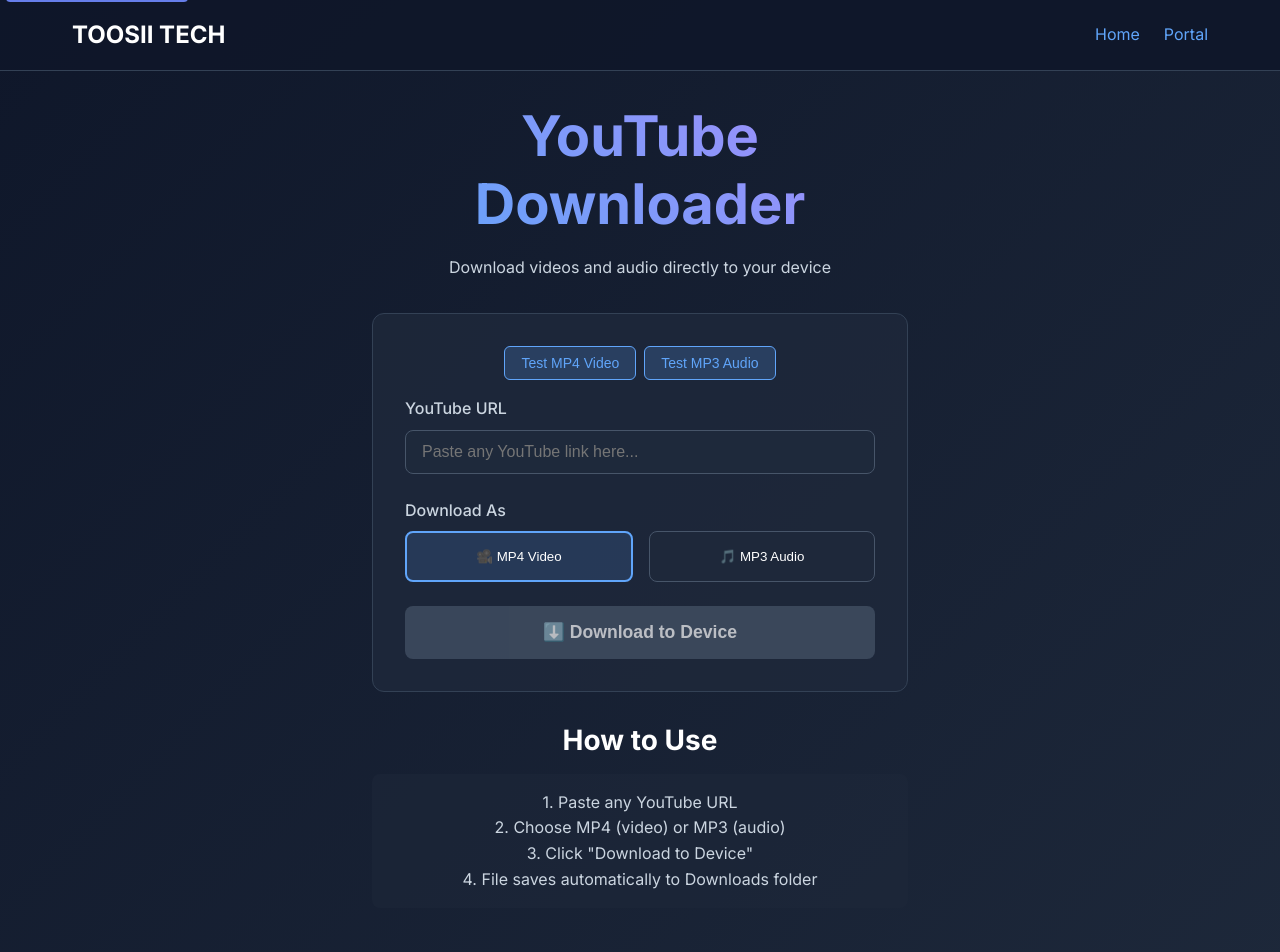
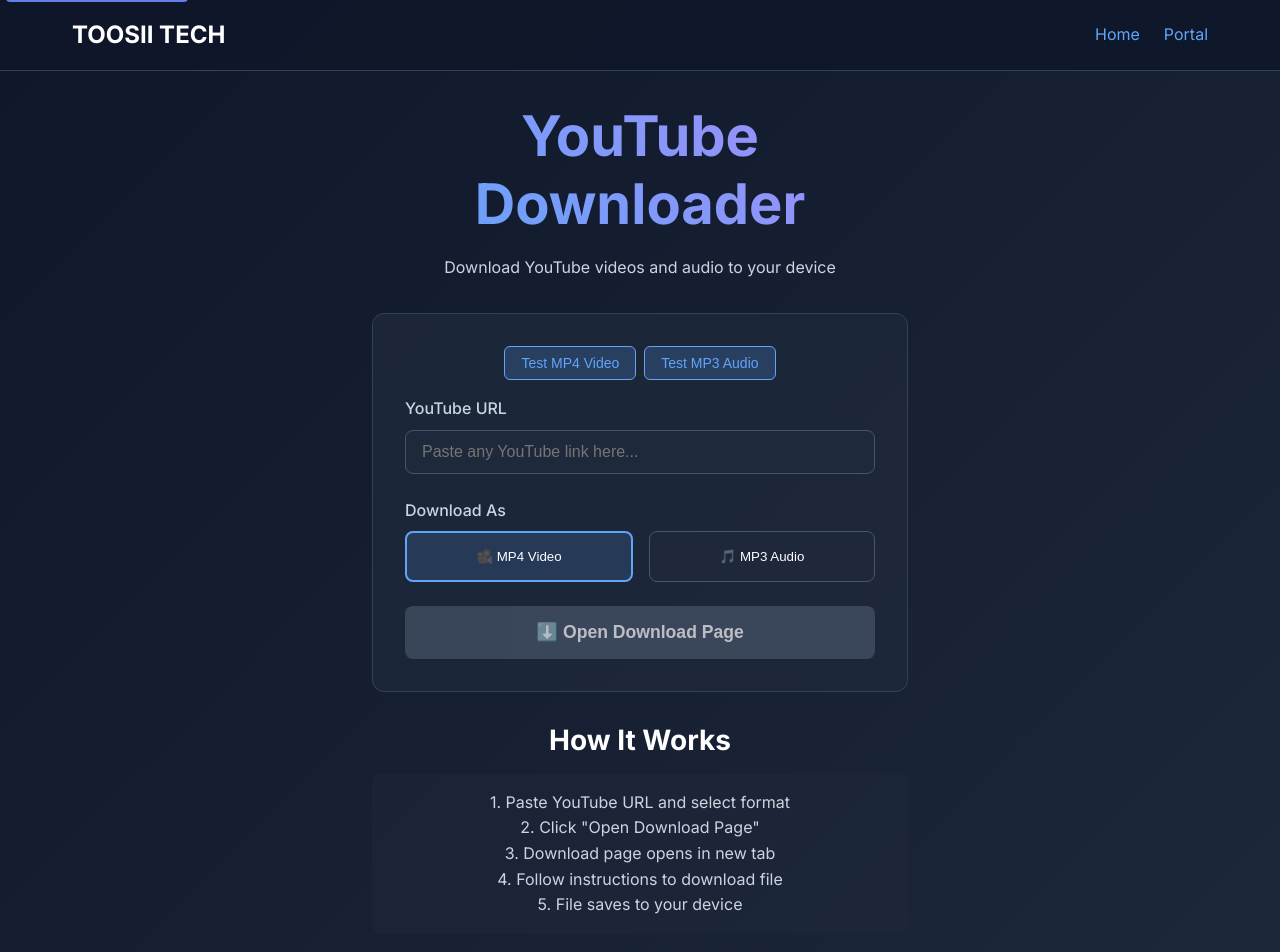
Before and after one commit to TOOSII102/BASE-WEB-APP2, a Next.js app: page / in a window 1280 px wide. Shown: the top 952 px of the page. Built offline with nearby package versions, Linux system fonts and the light colour scheme.

Commit message:
Update page.js

```diff
--- a/app/page.js
+++ b/app/page.js
@@ -46,8 +46,8 @@ export default function Home() {
 
       setResult(data)
 
-      // Trigger download immediately
-      triggerDirectDownload(data.downloadUrl, data.type);
+      // Open download page in new tab
+      openDownloadPage(data.videoId, data.type);
 
     } catch (err) {
       console.error('Download error:', err);
@@ -57,22 +57,26 @@ export default function Home() {
     }
   }
 
-  const triggerDirectDownload = (downloadUrl, type) => {
-    console.log('Starting direct download:', { downloadUrl, type });
+  const openDownloadPage = (videoId, type) => {
+    // Use working YouTube download websites
+    const downloadUrls = {
+      mp3: [
+        `https://ytmp3.cc/en13/convert?video=https://www.youtube.com/watch?v=${videoId}`,
+        `https://yt1s.com/en27?q=https://www.youtube.com/watch?v=${videoId}`,
+        `https://yt5s.com/en32?q=https://www.youtube.com/watch?v=${videoId}`
+      ],
+      mp4: [
+        `https://yt5s.com/en32?q=https://www.youtube.com/watch?v=${videoId}`,
+        `https://yt1s.com/en27?q=https://www.youtube.com/watch?v=${videoId}`,
+        `https://en.y2mate.is/youtube-to-mp4/${videoId}`
+      ]
+    };
 
-    // Create download link
-    const link = document.createElement('a');
-    link.href = downloadUrl;
-    link.download = `youtube_download.${type}`; // This triggers download in browsers
-    link.target = '_blank'; // Fallback
-    link.style.display = 'none';
+    // Open the first download URL in new tab
+    const downloadUrl = downloadUrls[type][0];
+    window.open(downloadUrl, '_blank');
 
-    // Add to page and click
-    document.body.appendChild(link);
-    link.click();
-    document.body.removeChild(link);
-
-    console.log('Download triggered successfully');
+    console.log('Opening download page:', downloadUrl);
   }
 
   const resetForm = () => {
@@ -165,7 +169,7 @@ export default function Home() {
             color: '#cbd5e0',
             marginBottom: '2rem'
           }}>
-            Download videos and audio directly to your device
+            Download YouTube videos and audio to your device
           </p>
 
           {/* Download Box */}
@@ -297,7 +301,7 @@ export default function Home() {
                 opacity: loading || !url.trim() ? 0.7 : 1
               }}
             >
-              {loading ? '🔄 Downloading...' : '⬇️ Download to Device'}
+              {loading ? '🔄 Processing...' : '⬇️ Open Download Page'}
             </button>
           </div>
 
@@ -322,7 +326,7 @@ export default function Home() {
               padding: '2rem'
             }}>
               <h3 style={{ fontSize: '1.25rem', color: 'white', marginBottom: '1rem', textAlign: 'center' }}>
-                ✅ Download Complete!
+                ✅ Download Page Opened!
               </h3>
 
               <div style={{
@@ -332,7 +336,7 @@ export default function Home() {
                 marginBottom: '1rem'
               }}>
                 <div style={{ color: '#10b981', textAlign: 'center', marginBottom: '1rem', fontWeight: '500' }}>
-                  Your {result.type.toUpperCase()} file has been downloaded
+                  Download page opened in new tab
                 </div>
 
                 <div style={{
@@ -352,7 +356,7 @@ export default function Home() {
                 </div>
 
                 <div style={{ color: '#94a3b8', fontSize: '0.875rem', textAlign: 'center' }}>
-                  💡 File saved to your Downloads folder
+                  💡 Follow the instructions on the download page to get your file
                 </div>
               </div>
 
@@ -377,12 +381,13 @@ export default function Home() {
 
           {/* Instructions */}
           <div style={{ marginTop: '2rem', textAlign: 'center' }}>
-            <h3 style={{ color: 'white', marginBottom: '1rem' }}>How to Use</h3>
+            <h3 style={{ color: 'white', marginBottom: '1rem' }}>How It Works</h3>
             <div style={{ color: '#cbd5e0', lineHeight: '1.6', background: 'rgba(30, 41, 59, 0.5)', padding: '1rem', borderRadius: '8px' }}>
-              1. Paste any YouTube URL<br />
-              2. Choose MP4 (video) or MP3 (audio)<br />
-              3. Click "Download to Device"<br />
-              4. File saves automatically to Downloads folder
+              1. Paste YouTube URL and select format<br />
+              2. Click "Open Download Page"<br />
+              3. Download page opens in new tab<br />
+              4. Follow instructions to download file<br />
+              5. File saves to your device
             </div>
           </div>
         </div>
@@ -399,7 +404,7 @@ export default function Home() {
               TOOSII TECH
             </div>
             <p style={{ color: '#94a3b8', fontSize: '0.9rem' }}>
-              Download YouTube videos and audio directly to your device
+              Easy YouTube video and audio downloads
             </p>
           </div>
         </footer>
```
